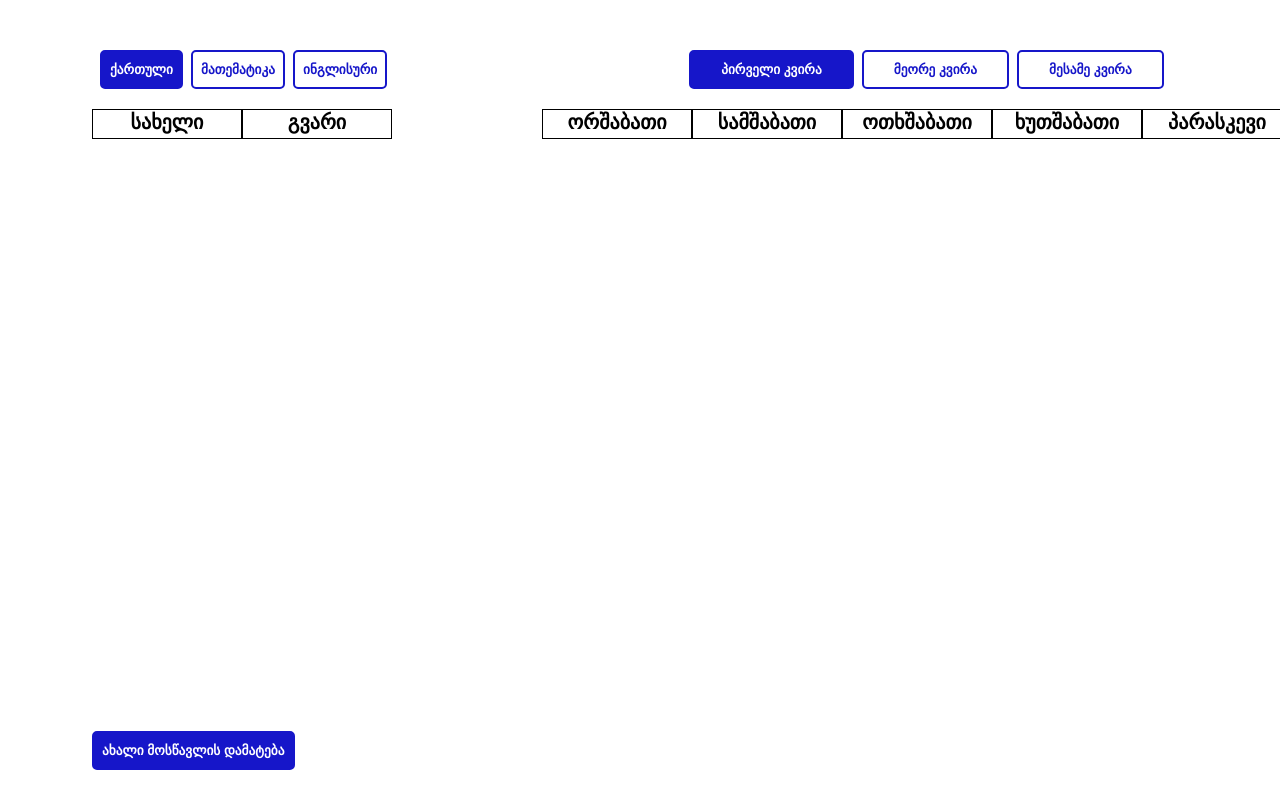
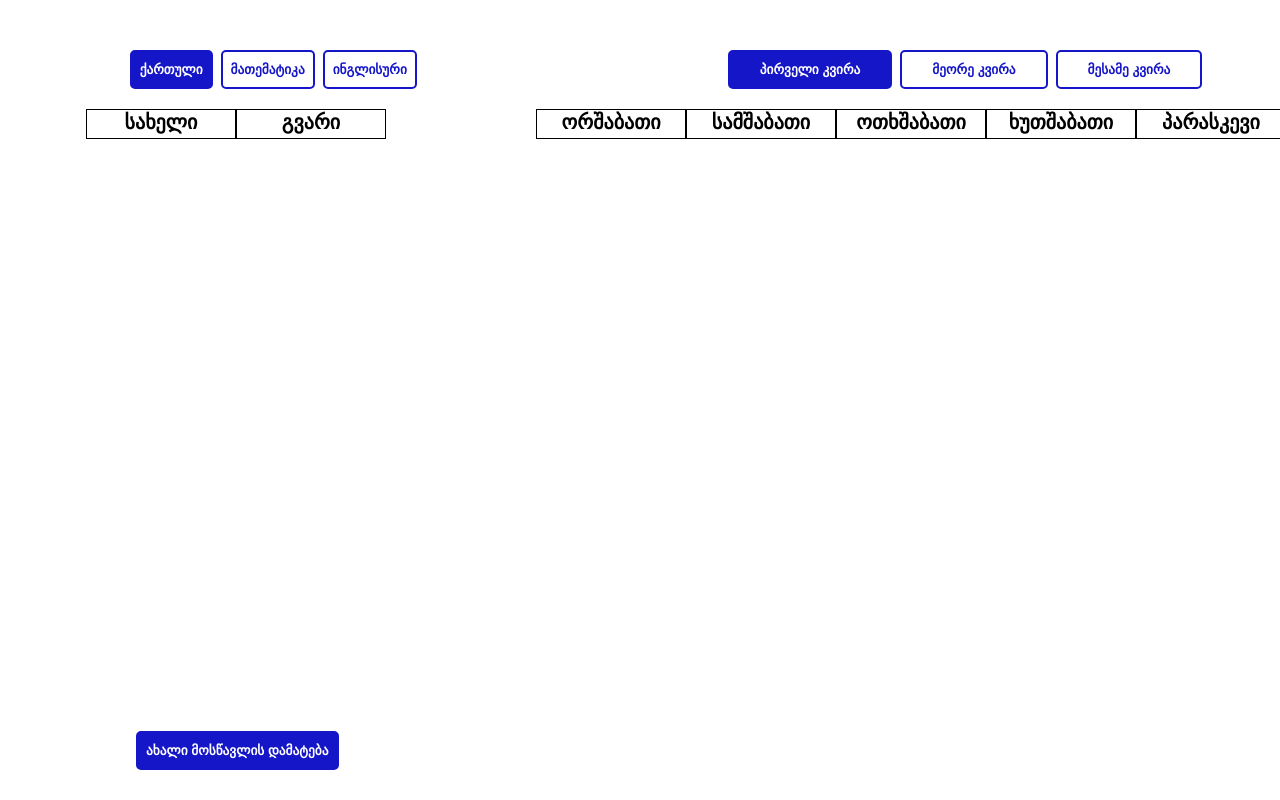
Before and after one commit to Tornike512/School-Journal, a React (Vite) app: page / in a window 1280 px wide. Built offline with nearby package versions, Linux system fonts and the light colour scheme.

Commit message:
changed spacing

```diff
--- a/src/App.jsx
+++ b/src/App.jsx
@@ -11,6 +11,7 @@ import { ThirdWeek } from "./components/Weeks/ThirdWeek";
 import "./components/Subjects/Objects.scss";
 
 import "./Spacing.scss";
+import "./MiddleScreen.scss";
 
 import { StudentsList } from "./components/StudentsList";
 
@@ -19,6 +20,7 @@ import { AddStudentModal } from "./features/AddStudentModal";
 function App() {
   return (
     <AppProvider>
+      <div className="middle-screen">
         <section className="spacing">
           <div className="objects">
             <Georgian />
@@ -37,6 +39,7 @@ function App() {
           </div>
         </section>
         <AddStudentModal />
+      </div>
     </AppProvider>
   );
 }
--- /dev/null
+++ b/src/MiddleScreen.scss
@@ -0,0 +1,5 @@
+.middle-screen {
+  display: flex;
+  flex-direction: column;
+  align-items: center;
+}
--- a/src/Spacing.scss
+++ b/src/Spacing.scss
@@ -1,3 +1,4 @@
 .spacing {
   display: flex;
+  margin-left: -40px;
 }
--- a/src/components/Weeks/Week.scss
+++ b/src/components/Weeks/Week.scss
@@ -1,4 +1,4 @@
 .week {
   margin-top: 50px;
-  margin-left: 294px;
+  margin-left: 303px;
 }
--- a/src/features/AddStudentModal/AddStudentmodal.scss
+++ b/src/features/AddStudentModal/AddStudentmodal.scss
@@ -125,7 +125,7 @@
   padding: 10px 8px;
   position: fixed;
   bottom: 30px;
-  left: 92px;
+  left: 136px;
   border: 2px solid rgb(22, 22, 201);
   border-radius: 5px;
   background-color: rgb(22, 22, 201);
```
Lines whose indentation alone changed are shown as unchanged.
